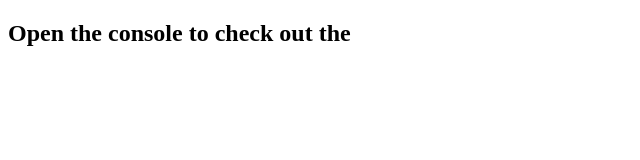
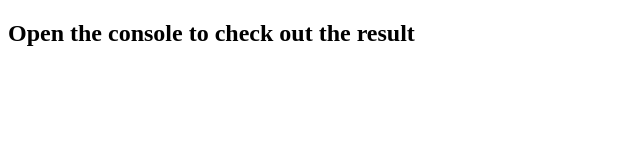
Before and after one commit to maudmain/mm-console-Finances, a plain HTML site: page index.html in a window 1280 px wide. Shown: the full height of the page, 0-640 px from the left. Drawn offline with Linux system fonts and the light colour scheme.

Commit message:
h2 text updated

```diff
--- a/index.html
+++ b/index.html
@@ -7,7 +7,7 @@
     <title>Finance Report Analysis</title>
 </head>
 <body>
-    <h2> Open the console to check out the </h2>
+    <h2> Open the console to check out the result </h2>
 
     <script src="index.js"></script>
 
```
